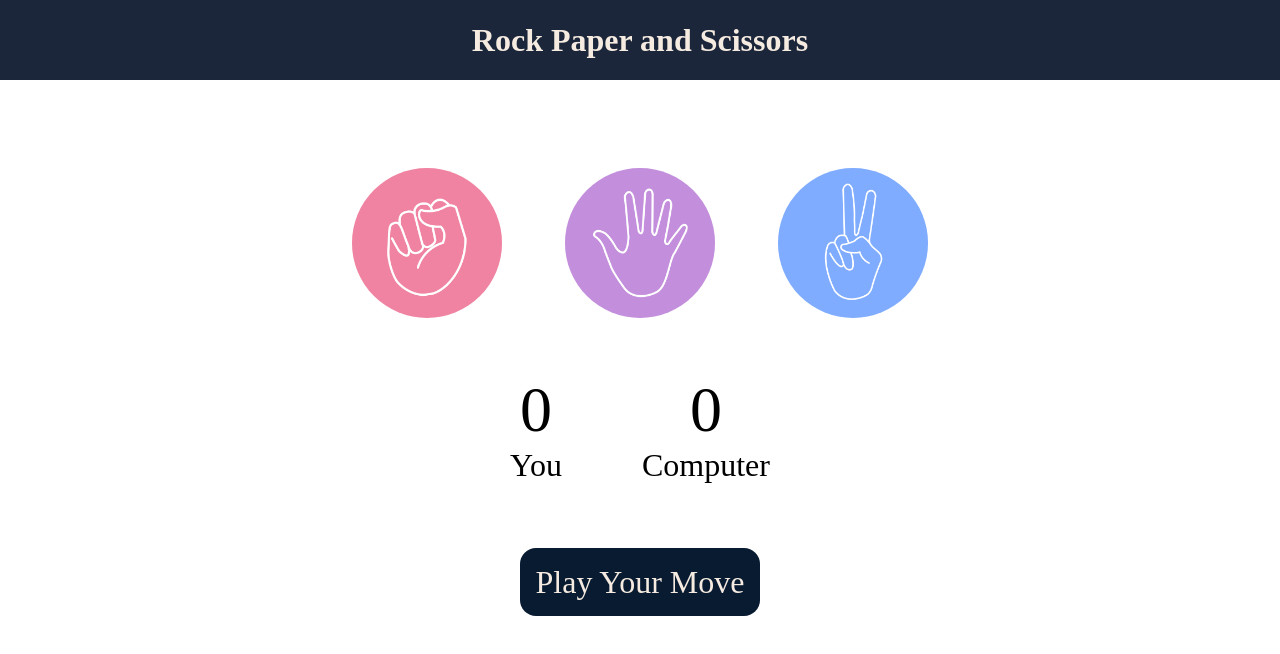
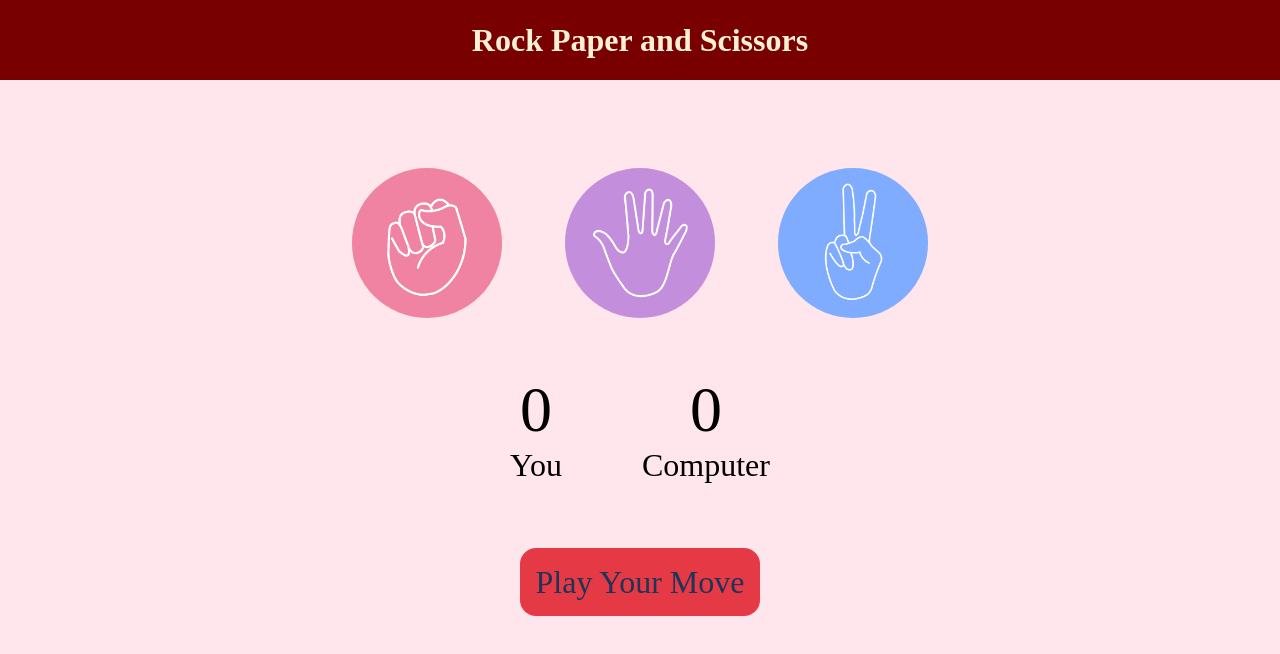
Before and after one commit to yashparashar02/Rock-Paper-Scissors, a plain HTML site: page index.html in a window 1280 px wide. Drawn offline with Linux system fonts and the light colour scheme; files whose address does not match are found by name.

Commit message:
style.css

```diff
--- a/style.css
+++ b/style.css
@@ -2,11 +2,12 @@
     margin: 0;
     padding: 0;
     text-align: center;
+    background-color: #ffe5ec;
 }
 
 h1 {
-    background-color: #1b263b;
-    color: #f5ebe0;
+    background-color: #780000;
+    color: #fdf0d5;
     height: 5rem;
     line-height: 5rem;
 }
@@ -59,8 +60,8 @@ img {
 }
 
 #msg {
-    background-color: #081b31;
-    color: #f5ebe0;
+    background-color: #e63946;
+    color: #1d3557;
     font-size: 2rem;
     display: inline;
     padding: 1rem;
```
